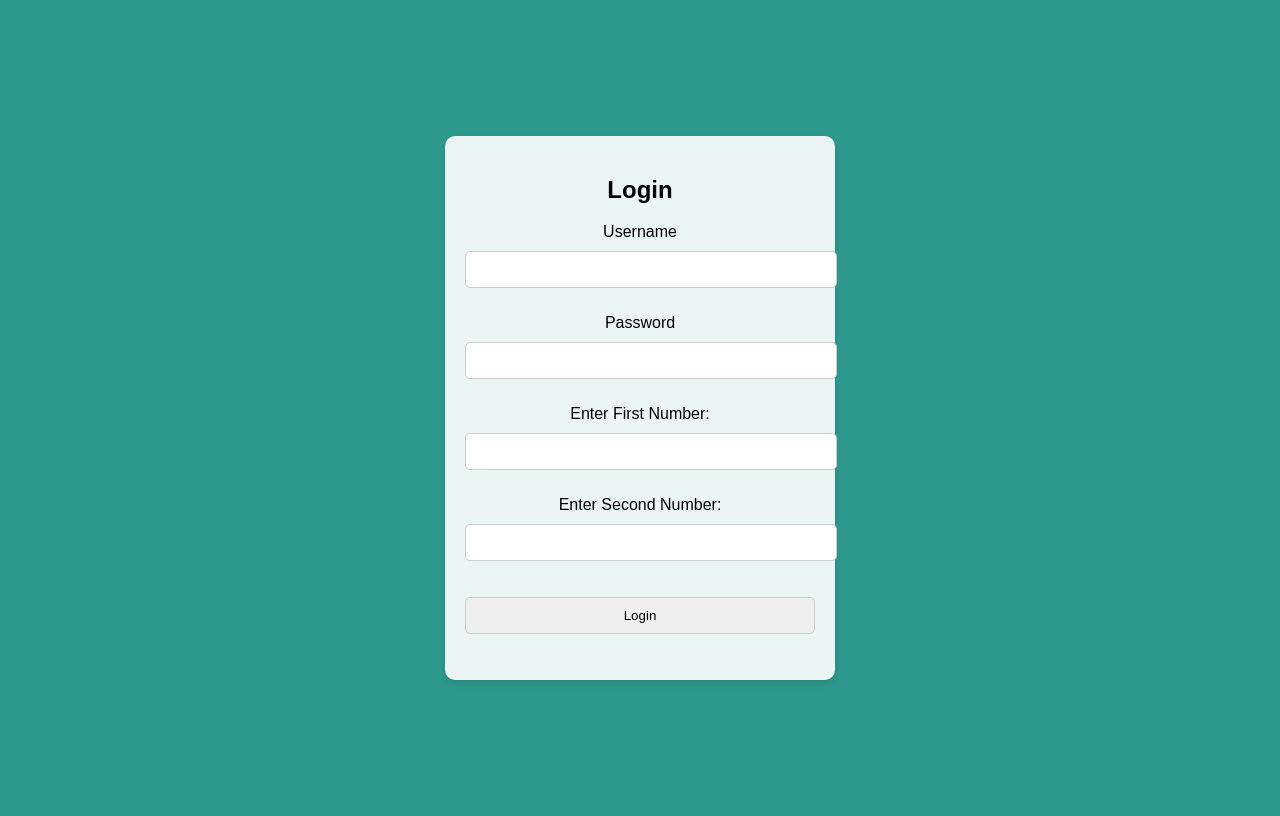
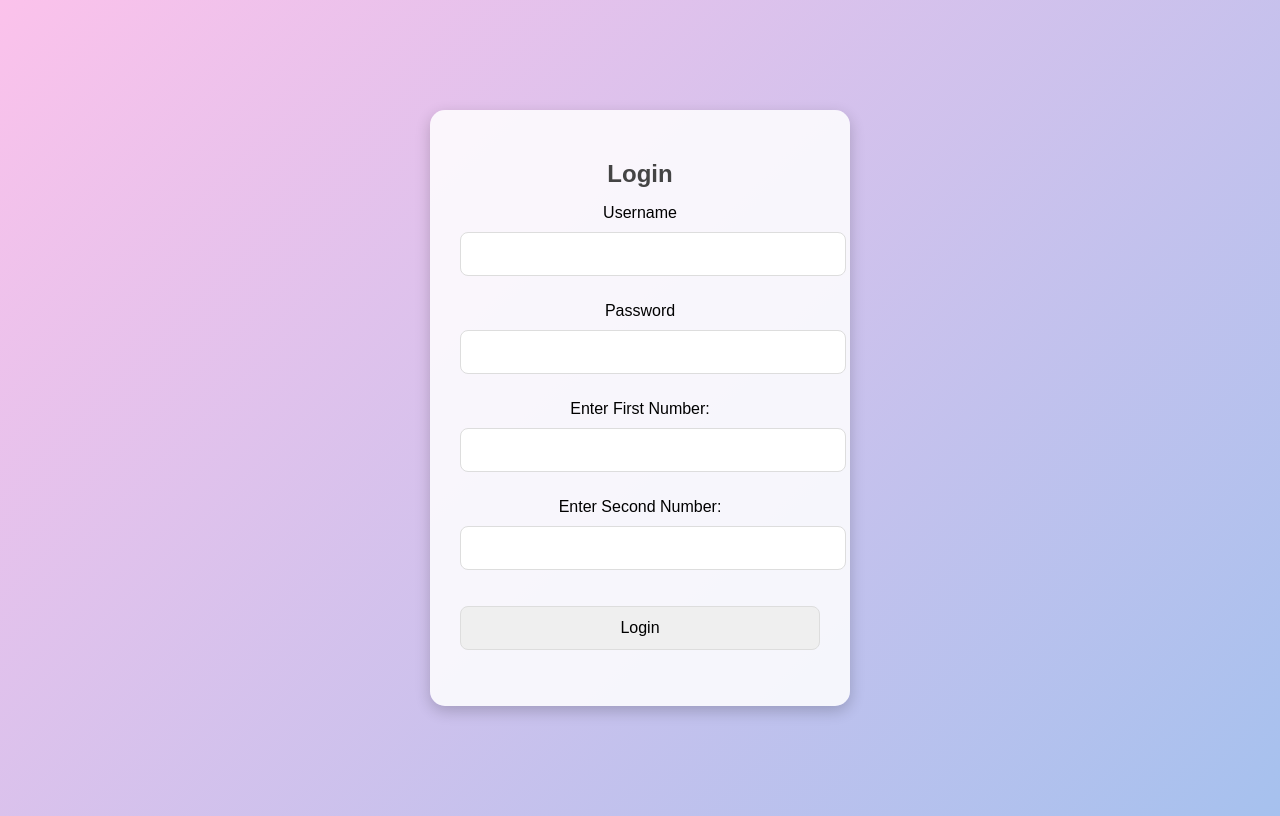
Before and after one commit to Alwinyuho/new-flask-app, a Flask app: page /login in a window 1280 px wide. Run offline with Flask 3, Linux system fonts and the light colour scheme.

Commit message:
Update login.html

```diff
--- a/templates/login.html
+++ b/templates/login.html
@@ -6,39 +6,47 @@
     <title>Login</title>
     <style>
         body {
-            background-color: #2d998c;
+            background: linear-gradient(135deg, #fbc2eb, #a6c1ee);
             display: flex;
             justify-content: center;
             align-items: center;
             height: 100vh;
-            font-family: Arial, sans-serif;
+            font-family: 'Poppins', sans-serif;
         }
         .container {
-            background-color: rgba(255, 255, 255, 0.9);
-            padding: 20px;
-            border-radius: 10px;
-            box-shadow: 0px 4px 6px rgba(0, 0, 0, 0.1);
+            background: rgba(255, 255, 255, 0.85);
+            padding: 30px;
+            border-radius: 15px;
+            box-shadow: 0 5px 15px rgba(0, 0, 0, 0.2);
             text-align: center;
-            width: 350px;
+            width: 360px;
+        }
+        h2 {
+            color: #444;
+            font-size: 24px;
+            margin-bottom: 15px;
         }
         input {
             margin: 10px 0;
-            padding: 10px;
+            padding: 12px;
             width: 100%;
-            border: 1px solid #ccc;
-            border-radius: 5px;
+            border: 1px solid #ddd;
+            border-radius: 8px;
+            font-size: 16px;
         }
         button {
-            background-color: #1a6f5a;
+            background: #6a82fb;
             color: white;
-            padding: 10px;
+            padding: 12px;
             width: 100%;
             border: none;
-            border-radius: 5px;
+            border-radius: 8px;
             cursor: pointer;
+            font-size: 16px;
+            transition: 0.3s;
         }
         button:hover {
-            background-color: #145846;
+            background: #a6c1ee;
         }
     </style>
 </head>
@@ -50,7 +58,6 @@
             <p>{{ form.username.label }}<br> {{ form.username() }}</p>
             <p>{{ form.password.label }}<br> {{ form.password() }}</p>
 
-            <!-- Number input fields -->
             <p><label>Enter First Number:</label><br>
             <input type="number" name="num1" required></p>
 
```
